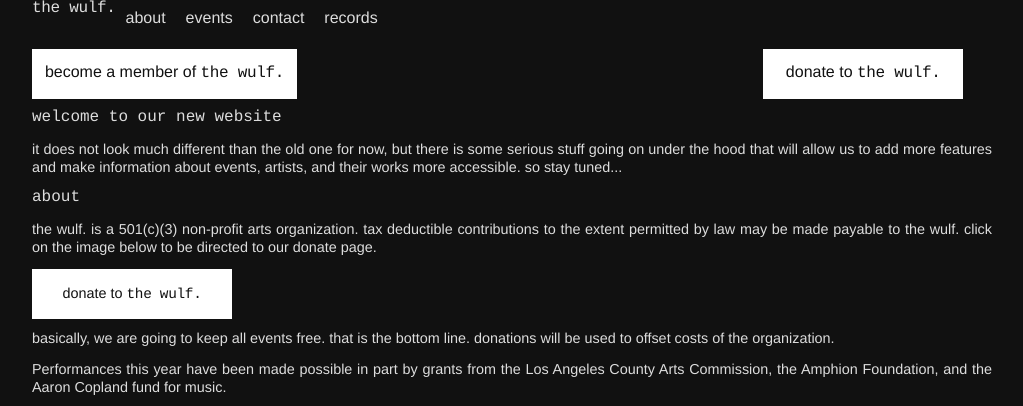
After one commit to the-wulf/thewulf-webapp, a Django app: template templates/about.html in a window 1280 px wide. The commit adds this page. Shown: the top 406 px of the page, without its empty margins (128-1151 px from the left). Run offline with Django 3.2, Linux system fonts and the light colour scheme; the template is opened without the code that fills it, so the values that code supplies are empty; parts of the project's set-up code (start-up, migrations or seed data) failed here and were passed over; some libraries are stand-ins or nearby versions.

Commit message:
separate about page

```diff
--- /dev/null
+++ b/templates/about.html
@@ -0,0 +1,43 @@
+{% extends "site_frame.html" %}
+{% block content %}
+
+<div id="footer">
+
+		<h1>welcome to our new website</h1>
+		</p>
+		<p>
+		it does not look much different than the old one for now, but there is some serious stuff going on under the hood that will allow us to add more features and make information about events, artists, and their works more accessible.
+		so stay tuned...
+		</p>
+
+		<h1>about</h1>
+		<p>
+			the wulf. is a 501(c)(3) non-profit arts organization. tax deductible contributions to the extent permitted by law may be made payable to the wulf. click on the image below to be directed to our donate page.
+		</p>
+
+		<p class="donate">
+	    	<a href="http://www.thewulf.org/donate/">donate to <span class="logo">the wulf.</span></a>
+	    </p>
+		<p>
+
+			basically, we are going to keep all events free. that is the bottom line. donations will be used to offset costs of the organization.
+		</p><p>
+			Performances this year have been made possible in part by grants from the Los Angeles County Arts Commission, the Amphion Foundation, and the Aaron Copland fund for music.
+		</p>
+
+		<p>
+			<img src="http://www.thewulf.org/media/legacy/lacounty.jpg" width="272" height="272" /> </p><p>
+			<img src="http://www.thewulf.org/media/legacy/AaronCoplandFundlogo.jpg" width="272" height="44" /> </p><p>
+			<img src="http://www.thewulf.org/media/legacy/amphion_logo.jpg" width="272" height="44" />
+		</p>
+
+		<p> In the past, we have received funds from the City of Los Angeles Department of Cultural Affairs and the Metabolic Studio (a direct charitable activity of the Annenberg Foundataion). </p>
+
+		<p>
+		    <img src="http://www.thewulf.org/media/legacy/DCA_LOGO.jpg" width="272" height="44" />
+			<img src="http://www.thewulf.org/media/legacy/Metabolic.png" width="272" height="44" />
+			<img src="http://www.thewulf.org/media/legacy/Annenberg.jpg" width="188" height="44" />
+		</p>
+
+	</div>
+{% endblock %}
--- a/templates/header.html
+++ b/templates/header.html
@@ -3,7 +3,7 @@
 	<h1 class="logo"><a href="http://www.thewulf.org/">the wulf.</a></h1>
 	<nav>
 		<ul>
-		    <li><a href="http://www.thewulf.org/home/">about</a></li>
+		    <li><a href="http://www.thewulf.org/about/">about</a></li>
 		    <li><a href="http://www.thewulf.org/events/">events</a></li>
 		    <li><a href="http://www.thewulf.org/contact/">contact</a></li>
 		    <li><a href="http://www.records.thewulf.org">records</a></li>
--- a/urls.py
+++ b/urls.py
@@ -15,7 +15,8 @@
 # How do I match all of these in one
 urlpatterns = patterns('',
 	(r'^grappelli/', include('grappelli.urls')),
-	('(^$|^home/$)', 'views.home'),
+	('(^$)', 'views.home'),
+	('(^about/$)', 'views.about'),
 	('(^events/$)', 'views.events'),
 	('(^events/(\d+)/$)', 'views.events_by_year'),
 	url('(^events/details/(\d+)/$)', 'views.event_details', name = 'event_details'),
--- a/views.py
+++ b/views.py
@@ -51,6 +51,10 @@
     return render_to_response('profiles.html', {'name': name, 'profiles': profiles })
 
 
+def about(request, *args, **kwargs):
+    return render_to_response('about.html', {})
+
+
 #def work(request, name):
 #    if name == 'rtr':
 #        return render_to_response('work.html', {})
```
Also changed, not shown: templates/home.html (+0 -40 lines).
